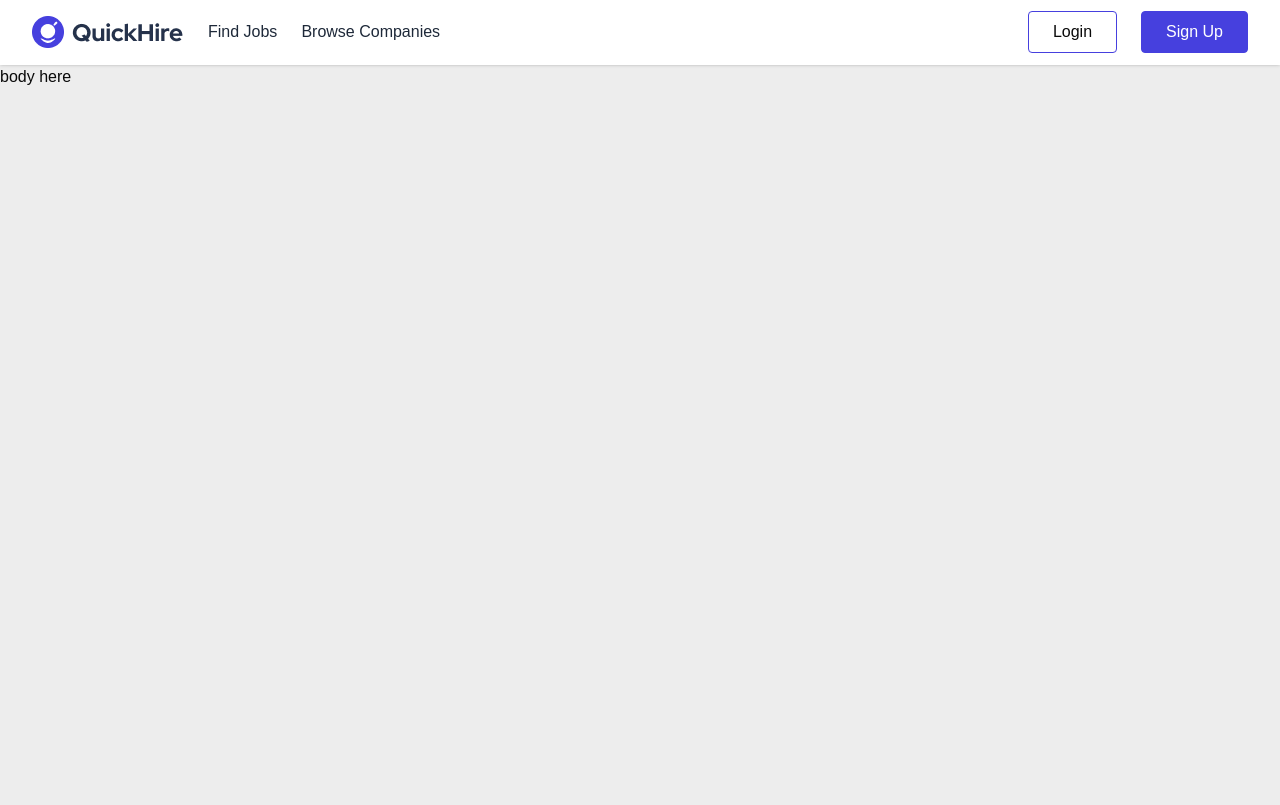
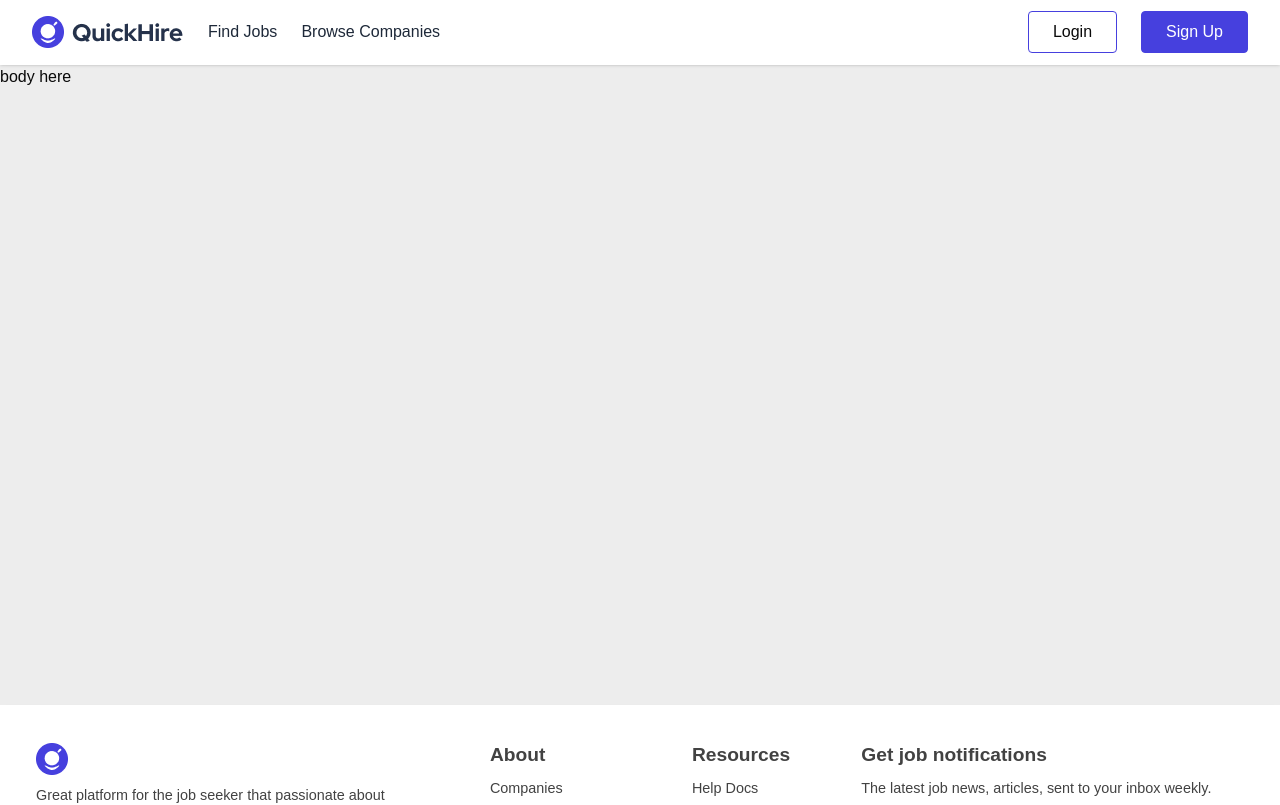
Before and after one commit to Marg0n/QuickHire, a Next.js app: page / in a window 1280 px wide. Shown: the top 805 px of the page. Built offline with nearby package versions, Linux system fonts and the light colour scheme.

Commit message:
Add: Added loding component.

```diff
--- /dev/null
+++ b/src/app/(CommonLayout)/loading.tsx
@@ -0,0 +1,12 @@
+import Loading from "@/components/shared/Loading";
+
+
+const loading = () => {
+    return (
+        <div className="flex items-center justify-center w-full h-[80vh] bg-gray-100">
+            <Loading />
+        </div>
+    );
+};
+
+export default loading;
--- a/src/components/landing/Body.tsx
+++ b/src/components/landing/Body.tsx
@@ -2,7 +2,7 @@ import React from 'react';
 
 const Body = () => {
     return (
-        <div className='min-h-screen'>
+        <div className='min-h-[80vh]'>
             body here
         </div>
     );
--- /dev/null
+++ b/src/components/shared/Loading.tsx
@@ -0,0 +1,13 @@
+
+
+const Loading = () => {
+  return (
+    <>
+      <div className="w-7 h-7 animate-[ping_2s_linear_infinite] rounded-full border-2 border-[#4640DE] flex items-center justify-center">
+        <div className="w-5 h-5 animate-[ping_2s_linear_3s_infinite] rounded-full border-2 border-[#4640DE]"></div>
+      </div>
+    </>
+  );
+};
+
+export default Loading;
```
